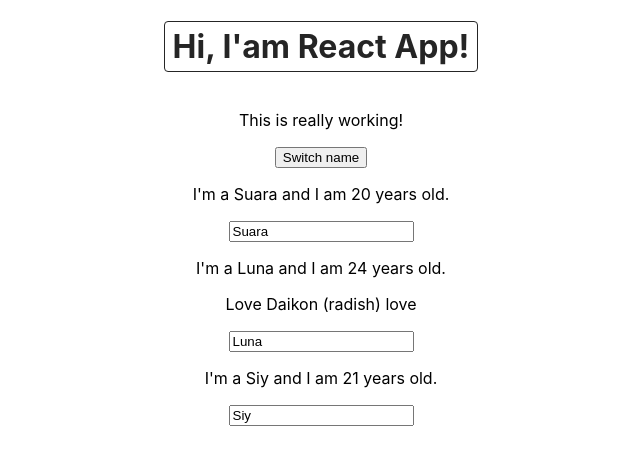
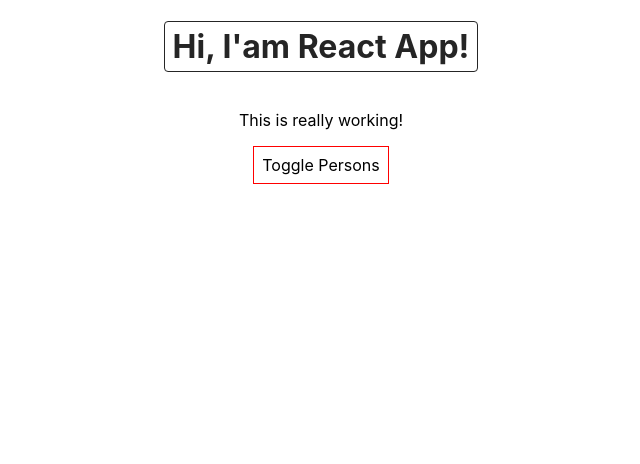
Before and after one commit to suarasiy/react-1, a React (Create React App) app: page / in a window 1280 px wide. Shown: the top 464 px of the page, without its empty margins (319-959 px from the left). Built offline with nearby package versions, Linux system fonts and the light colour scheme.

Commit message:
Outputting Lists (map)

```diff
--- a/src/App.js
+++ b/src/App.js
@@ -9,32 +9,62 @@
       { 'name': 'Luna', 'age': 24 },
       { 'name': 'Siy', 'age': 21 }
     ],
-    otherState : 'some other value'
+    otherState: 'some other value',
+    showPersons: false
   }
 
   switchNameHandler = ( newName, newAge ) => {
     // console.log("was clicked!");
     // DON'T DO THIS: this.state.persons[0].name = 'Sidiq Indrajati Yusuf';
-    this.setState( {
+    this.setState({
       persons : [
         { 'name': newName, 'age': newAge },
         { 'name': 'Blanc Luna', 'age': 24 },
         { 'name': 'Suara', 'age': 22 }
       ]
-    } );
+    });
   }
 
   nameChangedHandler = ( event ) => {
-    this.setState( {
+    this.setState({
       persons: [
         { 'name': 'Suara', 'age': 20 },
         { 'name': event.target.value, 'age': 24 },
         { 'name': 'Siy', 'age': 21 }
       ]
-    } );
+    });
+  }
+
+  togglePersonHandler = () => {
+    const doesShow = this.state.showPersons;
+    this.setState({
+      showPersons: !doesShow
+    });
   }
 
   render() {
+    const style = {
+      backgroundColor: 'white',
+      font: 'inherit',
+      border: '1px solid red',
+      padding: '8px',
+      cursor: 'pointer'
+    };
+
+    let persons = null;
+
+    if ( this.state.showPersons ) {
+      persons = (
+        <div>
+          {this.state.persons.map(person => {
+            return <Person
+            name={person.name}
+            age={person.age} />
+          })}
+        </div>
+      )
+    }
+
     return (
       <div className="App">
         <h1>Hi, I'am React App!</h1>
@@ -44,23 +74,11 @@
         {/* using this.eventHandler.bind(this, data) instead */}
 
         <button
-          onClick={() => this.switchNameHandler('Suara!', 21)}>
-          Switch name
+          style={style}
+          onClick={this.togglePersonHandler}>
+          Toggle Persons
         </button>
-
-        <Person
-          name={this.state.persons[0].name}
-          age={this.state.persons[0].age} />
-        <Person
-          name={this.state.persons[1].name}
-          age={this.state.persons[1].age}
-          click={this.switchNameHandler.bind(this, 'Suara!!', 22)}
-          changed={this.nameChangedHandler}>
-            <p>Love Daikon (radish) love</p>
-        </Person>
-        <Person
-          name={this.state.persons[2].name}
-          age={this.state.persons[2].age} />
+        {persons}
       </div>
     )
   }
--- /dev/null
+++ b/src/Person/Person.css
@@ -0,0 +1,12 @@
+.Person {
+    width: fit-content;
+    margin: 16px auto;
+    border: 1px solid #eee;
+    box-shadow: 0 2px 3px #ccc;
+    padding: 16px;
+    text-align: center;
+}
+
+.Person:hover {
+    border: 1px solid red;
+}
--- a/src/Person/Person.js
+++ b/src/Person/Person.js
@@ -1,8 +1,9 @@
 import React from 'react';
+import './Person.css';
 
 const person = ( props ) => {
     return (
-        <div>
+        <div className="Person">
             <p onClick={props.click}>I'm a {props.name} and I am {props.age} years old.</p>
             <p>{props.children}</p>
             <input type="text" onChange={props.changed} value={props.name} />
```
Also changed, not shown: 1 other file (tests, documents, lock files or other folders).
